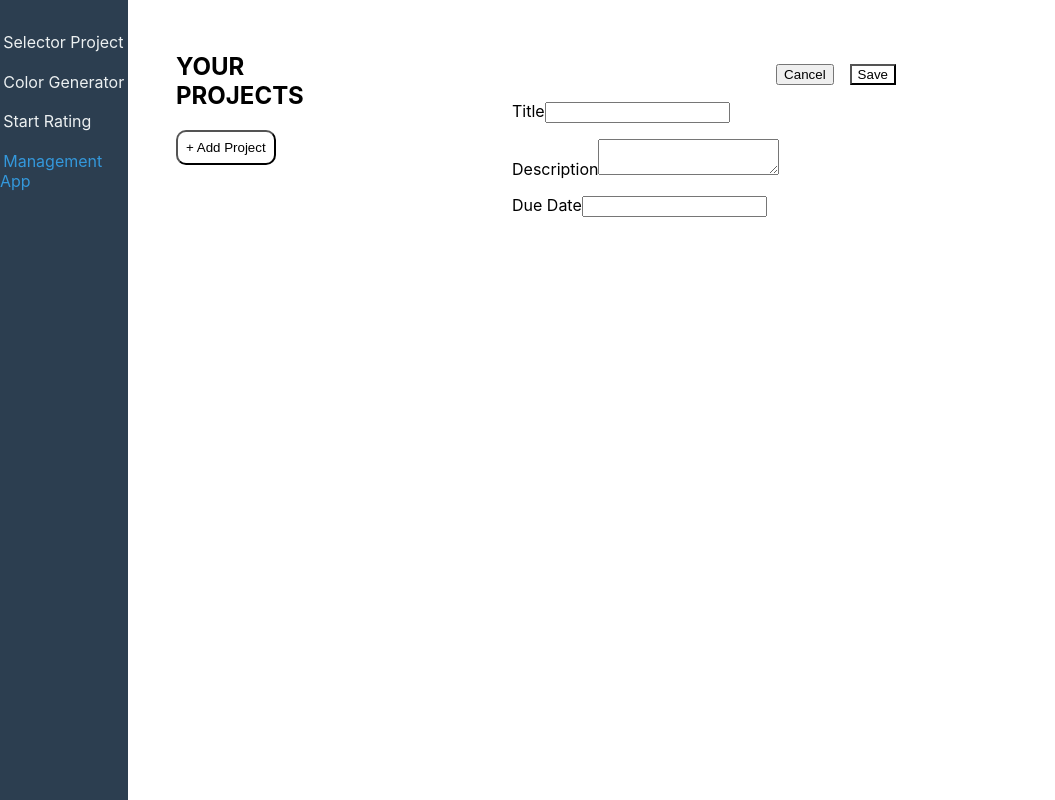
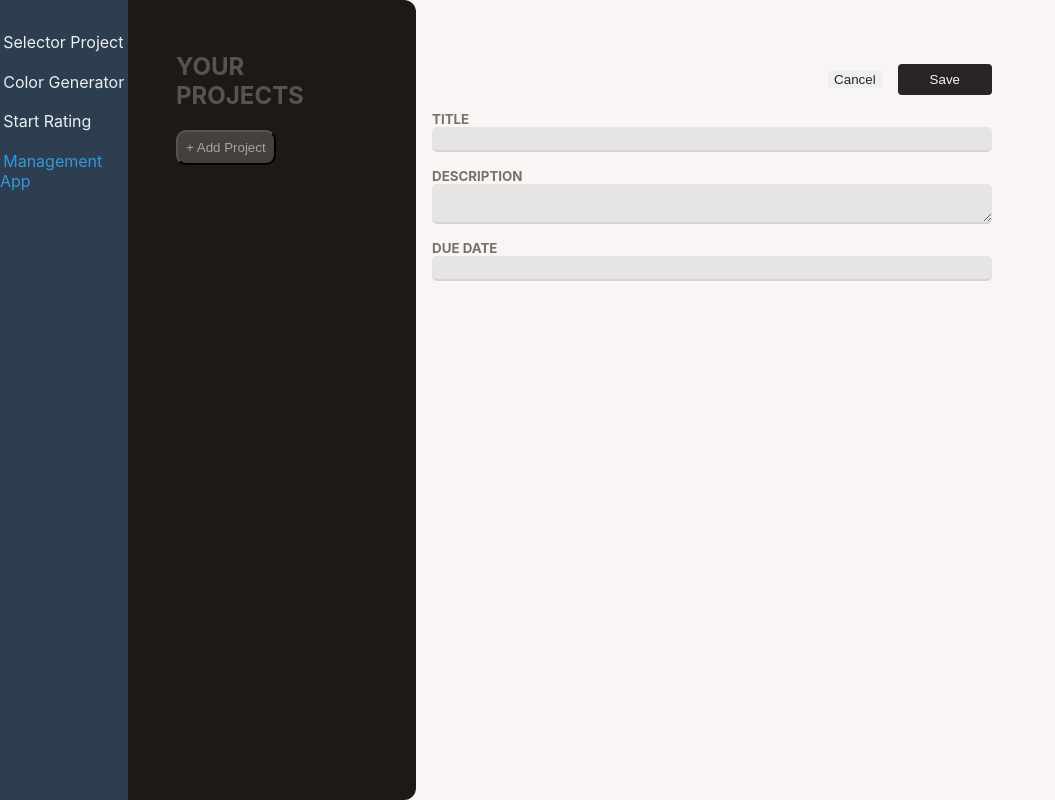
Before and after one commit to lboyadzhiev/multiple-react-projects, a React (Create React App) app: page /management_app in a window 1280 px wide. Shown: the whole page, without its empty margins (0-1055 px from the left). Built offline with nearby package versions, Linux system fonts and the light colour scheme.

Commit message:
Style Custom Input component

```diff
--- a/src/App.module.css
+++ b/src/App.module.css
@@ -1,10 +1,13 @@
 :root {
-  --tone-950: #1c1917;
+  --stone-950: #1c1917;
   --stone-900: #1c1917;
   --stone-800: #292524;
   --stone-700: #44403c;
   --stone-600: #57534e;
+  --stone-500: #78716c;
   --stone-400: #a8a29e;
+  --stone-300: #d6d3d1;
+  --stone-200: #e7e5e4;
   --stone-100: #f5f5f4;
   --stone-50: #faf5f5;
 }
--- a/src/components/Domains/ManagementApp/ManagementApp.module.css
+++ b/src/components/Domains/ManagementApp/ManagementApp.module.css
@@ -1,6 +1,7 @@
 .managementApp {
+  display: flex;
   height: 100%;
   width: 100%;
-  display: grid;
-  grid-template-columns: repeat(3, 1fr);
+  background-color: var(--stone-50);
+  gap: 1rem;
 }
--- a/src/components/Domains/ManagementApp/components/ManagementSidebar/ManagementSidebar.module.css
+++ b/src/components/Domains/ManagementApp/components/ManagementSidebar/ManagementSidebar.module.css
@@ -1,9 +1,7 @@
-
-
 .managementSidebar {
-  background-color: var(--bg-stone-900);
-  color: var(--bg-stone-600);
-  grid-column: span 1;
+  background-color: var(--stone-900);
+  color: var(--stone-600);
+  width: 33%;
   padding: 2rem 3rem;
   border-top-right-radius: 12px;
   border-bottom-right-radius: 12px;
@@ -17,13 +15,13 @@
 .managementSidebar button {
   padding: 0.5rem;
   border-radius: 10px;
-  background-color: var(--bg-stone-700);
-  color: var(--bg-stone-400);
+  background-color: var(--stone-700);
+  color: var(--stone-400);
 }
 
 .managementSidebar button:hover {
-  background-color: var(--bg-stone-600);
-  color: var(--text-stone-100);
+  background-color: var(--stone-600);
+  color: var(--stone-100);
 }
 @media (min-width: 1024px) {
   .managementSidebar {
--- a/src/components/Domains/ManagementApp/components/NewProject/NewProject.module.css
+++ b/src/components/Domains/ManagementApp/components/NewProject/NewProject.module.css
@@ -1,4 +1,5 @@
 .newProject {
+  width: 35rem;
   margin-top: 3rem;
 }
 
@@ -10,18 +11,22 @@
   margin: 1rem 0;
 }
 
-.cancelBtn {
-  color: var(--text-stone-800);
+.newProject button {
+  border: none;
 }
 
-.cancelBtn:hover {
-  color: var(--text-stone-950);
+.cancelBtn {
+  color: var(--stone-950);
+  color: var(--stone-800);
 }
 
 .saveBtn {
-  background-color: var(--bg-stone-800);
-  color: var(--text-stone-50);
+  padding: 0.5rem 2rem;
+  border-radius: 4px;
+  background-color: var(--stone-800);
+  color: var(--stone-50);
 }
 
 .saveBtn:hover {
+  background-color: var(--stone-950);
 }
--- /dev/null
+++ b/src/components/Domains/ManagementApp/components/NewProject/components/Input.module.css
@@ -0,0 +1,28 @@
+.customInput {
+  display: flex;
+  flex-direction: column;
+  grid-area: 1rem;
+  margin: 1rem 0;
+}
+
+.customInput label {
+  font-size: smaller;
+  font-weight: bold;
+  text-transform: uppercase;
+  color: var(--stone-500);
+}
+
+.field {
+  width: 100%;
+  padding: 0.25rem;
+  background-color: var(--stone-200);
+  color: var(--stone-600);
+  border: none;
+  border-bottom: 2px solid var(--stone-300);
+  border-radius: 5px;
+}
+
+.field:focus {
+  outline: none;
+  border-bottom: 2px solid var(--stone-600);
+}
--- a/src/components/Domains/ManagementApp/components/NewProject/components/Input.tsx
+++ b/src/components/Domains/ManagementApp/components/NewProject/components/Input.tsx
@@ -1,4 +1,7 @@
 import { type ComponentPropsWithoutRef } from 'react';
+
+// styles
+import styles from './Input.module.css';
 
 type InputProps = {
   label: string;
@@ -8,12 +11,12 @@ type InputProps = {
 
 export default function Input({ label, id, textArea, ...props }: InputProps) {
   return (
-    <p>
+    <p className={styles.customInput}>
       <label htmlFor={id}>{label}</label>
       {textArea ? (
-        <textarea name={label} id={id} />
+        <textarea className={styles.field} name={label} id={id} />
       ) : (
-        <input id={id} {...props} />
+        <input className={styles.field} id={id} {...props} />
       )}
     </p>
   );
--- a/src/index.css
+++ b/src/index.css
@@ -1,5 +1,9 @@
 * {
   box-sizing: border-box;
+}
+
+html {
+  font-size: 16px;
 }
 
 body {
```
